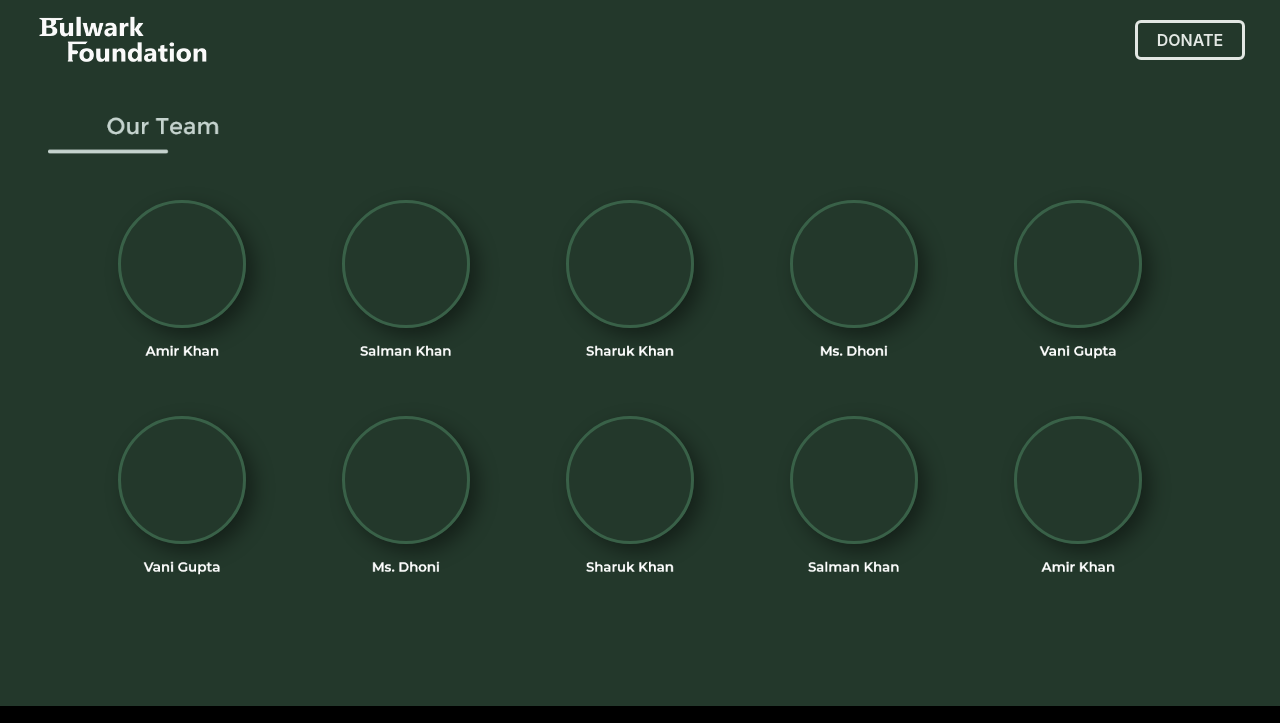
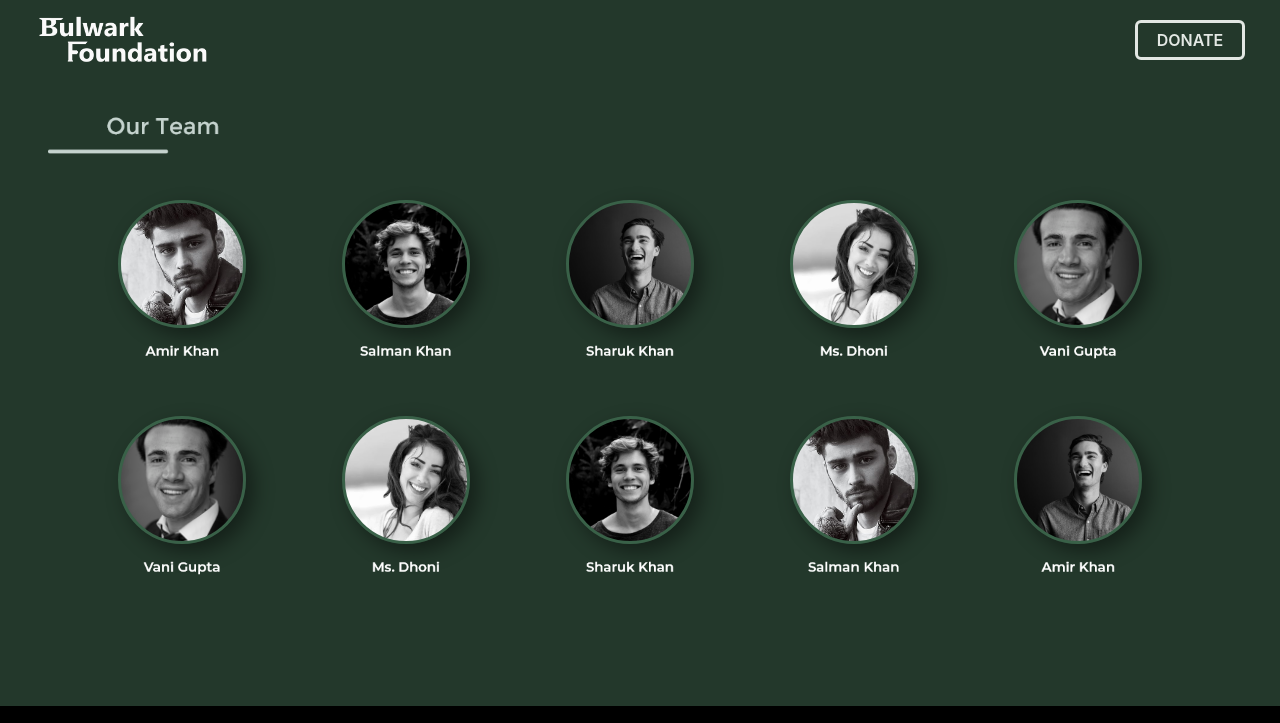
Before and after one commit to mishraadarsh602/BulwarkFoundation, a plain HTML site: page our-team.html in a window 1280 px wide. Shown: the top 723 px of the page. Drawn offline with nearby package versions, Linux system fonts and the light colour scheme.

Commit message:
Update style.css

```diff
--- a/style.css
+++ b/style.css
@@ -584,28 +584,28 @@ height:9em;
 
 }
 #team1{
-    background: url(images/team/team1.jpg);
+    background: url(team1.jpg);
     background-position: center;
     background-size:cover;
 
 }
 #team2{
-    background: url(images/team/team2.jpeg);
+    background: url(team2.jpeg);
     background-position: center;
     background-size:cover;
 }
 #team3{
-    background: url(images/team/team3.jpg);
+    background: url(team3.jpg);
     background-position: center;
     background-size:cover;
 }
 #team4{
-    background: url(images/team/team4.jpg);
+    background: url(team4.jpg);
     background-position: center;
     background-size:cover;
 }
 #team5{
-    background: url(images/team/team5.jpg);
+    background: url(team5.jpg);
     background-position: center;
     background-size:cover;
 }
```
